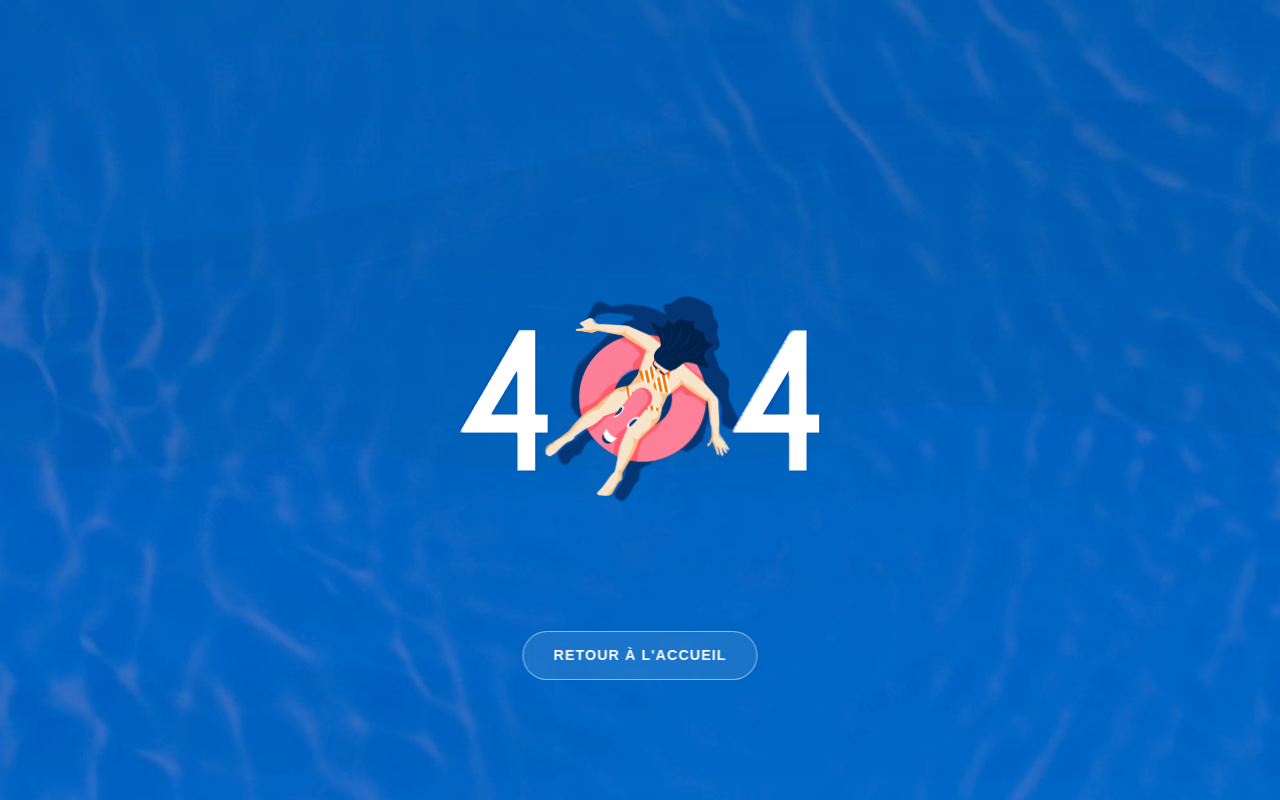
After one commit to b3rnvrd/PAYsible, a FastAPI app: template templates/404.html in a window 1280 px wide. The commit adds this page. Run offline with FastAPI, Linux system fonts and the light colour scheme; the template is opened without the code that fills it, so the values that code supplies are empty.

Commit message:
page 404 personnalisée

```diff
--- a/app/main.py
+++ b/app/main.py
@@ -1,36 +1,78 @@
-from fastapi import FastAPI
+from fastapi import FastAPI, Request
+from fastapi.responses import HTMLResponse
 from fastapi.staticfiles import StaticFiles
 from fastapi.templating import Jinja2Templates
 from starlette.middleware.sessions import SessionMiddleware
+from starlette.exceptions import HTTPException as StarletteHTTPException
 
+# --- Imports de ton application ---
 from app.web import routes as web_routes
 from app.api import routers as api_routers
-
-# --- IMPORT DATABASE ---
 from app.core.database import engine, Base
-# IMPORTANT : On importe les modèles pour que SQLAlchemy les détecte
 from app.models import user, account, transaction, beneficiary
 
-# Création des tables dans paysible.db
+# Création des tables dans la base de données
 Base.metadata.create_all(bind=engine)
 
+# Initialisation de l'App
 app = FastAPI(
     title="PAYsible App",
     description="Application de paiement modulaire basée sur FastAPI.",
     version="0.1.0",
 )
 
+# Middleware de Session
 app.add_middleware(
     SessionMiddleware,
-    secret_key="secretkey",
+    secret_key="secretkey", # En prod, utilise une variable d'env
 )
 
+# Montage des fichiers statiques (CSS, Images)
 app.mount("/static", StaticFiles(directory="static"), name="static")
+
+# Configuration des Templates Jinja2
 templates = Jinja2Templates(directory="templates")
 
+# ==========================================
+# GESTION DES ERREURS PERSONNALISÉES
+# ==========================================
+
+# Gestion de l'erreur 404 (Page non trouvée)
+@app.exception_handler(StarletteHTTPException)
+async def custom_404_handler(request: Request, exc: StarletteHTTPException):
+    if exc.status_code == 404:
+        return templates.TemplateResponse(
+            "404.html",
+            {"request": request},
+            status_code=404
+        )
+    # Pour toute autre erreur HTTP
+    return templates.TemplateResponse(
+        "500.html",
+        {"request": request},
+        status_code=exc.status_code
+    )
+
+# Gestion de l'erreur 500 (Erreur Serveur)
+@app.exception_handler(500)
+async def custom_500_handler(request: Request, exc):
+    return templates.TemplateResponse(
+        "500.html",
+        {"request": request},
+        status_code=500
+    )
+
+# ==========================================
+# ROUTEURS
+# ==========================================
+
+# 1. Routes Web (HTML)
 app.include_router(web_routes.router)
+
+# 2. Routes API (JSON) - Préfixées par /api
 app.include_router(api_routers.router, prefix="/api")
 
+# Endpoint de statut simple
 @app.get("/status")
 def get_status():
     return {"status": "OK", "version": app.version}
--- a/static/css/styles.css
+++ b/static/css/styles.css
@@ -258,3 +258,100 @@ body {
 .alert-info {
     border-left-color: var(--info-color);
 }
+
+/* ===========
+   PAGE 404
+============ */
+
+/* On applique le style directement sur le body pour supprimer le cadre */
+body.error-page {
+    margin: 0;
+    padding: 0;
+    width: 100vw;
+    height: 100vh;
+    overflow: hidden; /* Empêche le scroll */
+    background-color: #000;
+
+    /* L'image de fond est maintenant ici */
+    background-image: url('/static/img/404background.jpeg');
+    background-size: cover;  /* L'image s'étire pour couvrir tout l'écran */
+    background-position: center center;
+    background-repeat: no-repeat;
+
+    /* Pour centrer les éléments enfants par défaut */
+    position: relative;
+}
+
+/* On supprime les anciens conteneurs qui bloquaient la taille */
+.container-404, .block404 {
+    display: none; /* Juste au cas où, mais on ne les utilisera plus dans le HTML */
+}
+
+/* L'astronaute */
+.obj {
+    position: absolute;
+    width: 204px;
+    height: 209px;
+    top: 50%;
+    left: 50%;
+    /* Centrage parfait + Animation */
+    margin-left: -102px;
+    margin-top: -104px;
+    animation: floating-astronaut 6s infinite ease-in-out;
+    z-index: 10;
+    pointer-events: none;
+}
+
+.obj img {
+    width: 100%;
+    height: auto;
+    display: block;
+}
+
+/* Le texte 404 */
+.t404 {
+    position: absolute;
+    width: 364px;
+    height: 146px;
+    top: 50%;
+    left: 50%;
+    transform: translate(-50%, -50%);
+    background-image: url('/static/img/404.png');
+    background-size: contain;
+    background-repeat: no-repeat;
+    z-index: 20;
+}
+
+/* Bouton Retour */
+.btn-return {
+    position: absolute;
+    bottom: 15%;
+    left: 50%;
+    transform: translateX(-50%);
+    z-index: 30;
+    background: rgba(255, 255, 255, 0.1);
+    border: 1px solid rgba(255, 255, 255, 0.5);
+    color: white;
+    padding: 12px 30px;
+    text-decoration: none;
+    border-radius: 50px;
+    transition: all 0.3s ease;
+    backdrop-filter: blur(5px);
+    text-transform: uppercase;
+    font-weight: 700;
+    letter-spacing: 1px;
+    font-size: 0.9rem;
+    font-family: sans-serif;
+}
+
+.btn-return:hover {
+    background: white;
+    color: black;
+    box-shadow: 0 0 20px rgba(255, 255, 255, 0.6);
+}
+
+/* Animation fluide (60fps) */
+@keyframes floating-astronaut {
+    0%, 100% { transform: translate(0, 0) rotate(0deg); }
+    50% { transform: translate(-10px, -15px) rotate(-3deg); }
+}
--- /dev/null
+++ b/templates/404.html
@@ -0,0 +1,20 @@
+<!DOCTYPE html>
+<html lang="fr">
+<head>
+    <meta charset="UTF-8">
+    <meta name="viewport" content="width=device-width, initial-scale=1.0">
+    <title>Page introuvable - PAYsible</title>
+    <link rel="stylesheet" href="/static/css/styles.css">
+</head>
+<body class="error-page">
+
+    <div class="obj">
+        <img src="/static/img/404woman.png" alt="Astronaute perdue">
+    </div>
+
+    <div class="t404"></div>
+
+    <a href="/" class="btn-return">Retour à l'accueil</a>
+
+</body>
+</html>
```
Also changed, not shown: static/css/style.css (deleted, +0 -260 lines), static/img/404.png (added), static/img/404background.jpeg (added), static/img/404woman.png (added).
